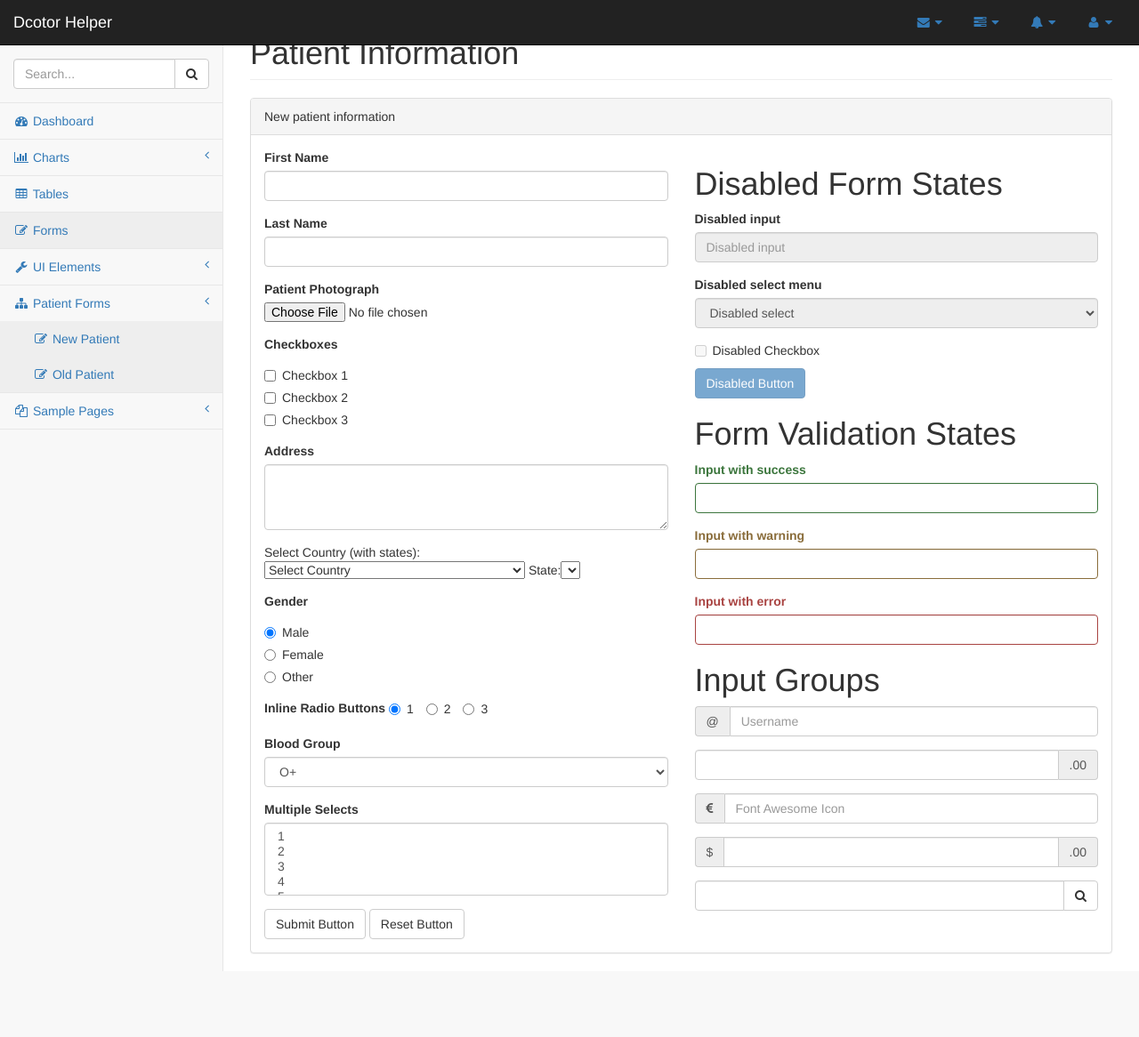
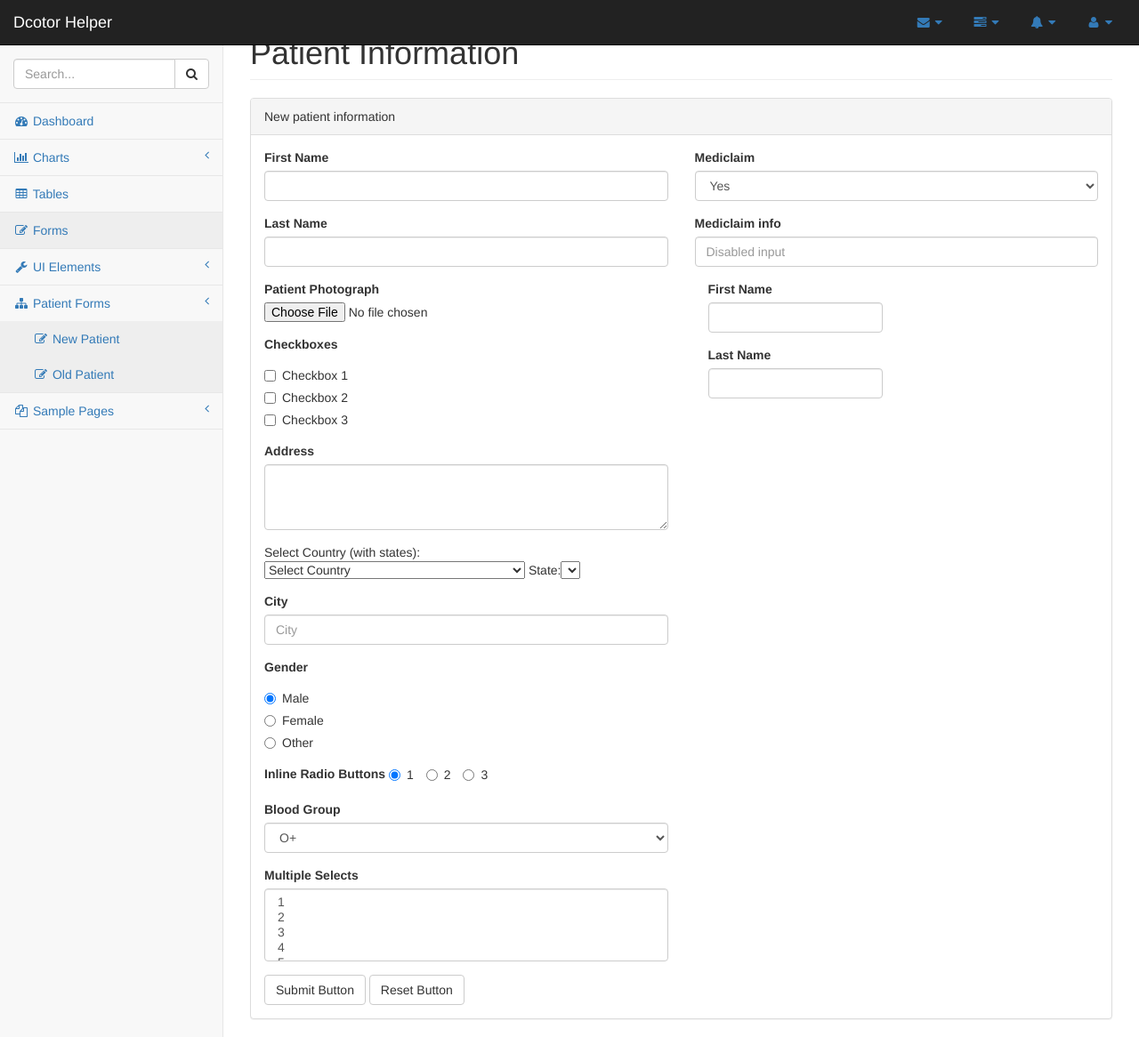
Before and after one commit to archita95/doctorhelper, a website: page pages/forms.html in a window 1280 px wide. Shown: the whole page at 89% size. Before the commit the page ends 1092 px from the top, so only its background shows below. Drawn offline with Linux system fonts and the light colour scheme.

Commit message:
modified:   pages/forms.html

```diff
--- a/pages/forms.html
+++ b/pages/forms.html
@@ -398,6 +398,10 @@
                                         </script>
                                         </div>
                                         <div class="form-group">
+                                            <label for="city">City</label>
+                                              <input class="form-control" id="city" type="text" placeholder="City">
+                                        </div>
+                                        <div class="form-group">
                                             <label>Gender</label>
                                             <div class="radio">
                                                 <label>
@@ -452,74 +456,41 @@
                                         </div>
                                         <button type="submit" class="btn btn-default">Submit Button</button>
                                         <button type="reset" class="btn btn-default">Reset Button</button>
-                                    </form>
                                 </div>
                                 <!-- /.col-lg-6 (nested) -->
                                 <div class="col-lg-6">
-                                    <h1>Disabled Form States</h1>
-                                    <form role="form">
-                                        <fieldset disabled>
                                             <div class="form-group">
-                                                <label for="disabledSelect">Disabled input</label>
-                                                <input class="form-control" id="disabledInput" type="text" placeholder="Disabled input" disabled>
+                                                <label for="mediclaim">Mediclaim</label>
+                                                <select id="mediclaim" class="form-control" onchange="changet()">
+                                                    <option value="yes">Yes</option>
+                                                    <option value="no">No</option>
+                                                </select>
                                             </div>
                                             <div class="form-group">
-                                                <label for="disabledSelect">Disabled select menu</label>
-                                                <select id="disabledSelect" class="form-control">
-                                                    <option>Disabled select</option>
-                                                </select>
+                                                <label for="mediclaim-info">Mediclaim info</label>
+                                                <input class="form-control" id="mediclaiminfo" type="text" placeholder="Disabled input">
                                             </div>
-                                            <div class="checkbox">
-                                                <label>
-                                                    <input type="checkbox">Disabled Checkbox
-                                                </label>
-                                            </div>
-                                            <button type="submit" class="btn btn-primary">Disabled Button</button>
-                                        </fieldset>
-                                    </form>
-                                    <h1>Form Validation States</h1>
-                                    <form role="form">
-                                        <div class="form-group has-success">
-                                            <label class="control-label" for="inputSuccess">Input with success</label>
-                                            <input type="text" class="form-control" id="inputSuccess">
-                                        </div>
-                                        <div class="form-group has-warning">
-                                            <label class="control-label" for="inputWarning">Input with warning</label>
-                                            <input type="text" class="form-control" id="inputWarning">
-                                        </div>
-                                        <div class="form-group has-error">
-                                            <label class="control-label" for="inputError">Input with error</label>
-                                            <input type="text" class="form-control" id="inputError">
-                                        </div>
-                                    </form>
-                                    <h1>Input Groups</h1>
-                                    <form role="form">
-                                        <div class="form-group input-group">
-                                            <span class="input-group-addon">@</span>
-                                            <input type="text" class="form-control" placeholder="Username">
-                                        </div>
-                                        <div class="form-group input-group">
-                                            <input type="text" class="form-control">
-                                            <span class="input-group-addon">.00</span>
-                                        </div>
-                                        <div class="form-group input-group">
-                                            <span class="input-group-addon"><i class="fa fa-eur"></i>
-                                            </span>
-                                            <input type="text" class="form-control" placeholder="Font Awesome Icon">
-                                        </div>
-                                        <div class="form-group input-group">
-                                            <span class="input-group-addon">$</span>
-                                            <input type="text" class="form-control">
-                                            <span class="input-group-addon">.00</span>
-                                        </div>
-                                        <div class="form-group input-group">
-                                            <input type="text" class="form-control">
-                                            <span class="input-group-btn">
-                                                <button class="btn btn-default" type="button"><i class="fa fa-search"></i>
-                                                </button>
-                                            </span>
-                                        </div>
-                                    </form>
+                                            <script type="text/javascript">
+                                            function changet()
+                                            {
+                                              if(document.getElementById("mediclaim").value=="no")
+                                                document.getElementById("mediclaiminfo").disabled='true';
+                                                else {
+                                                  document.getElementById("mediclaiminfo").disabled='';
+                                                }
+                                            }
+                                            </script>
+
+                                    <div class="col-lg-6">
+                                      <div class="form-group">
+                                          <label>First Name</label>
+                                          <input class="form-control" type="text">
+                                      </div>
+                                      <div class="form-group">
+                                          <label>Last Name</label>
+                                          <input class="form-control" type="text">
+                                      </div>
+                                    </div>
                                 </div>
                                 <!-- /.col-lg-6 (nested) -->
                             </div>
@@ -536,6 +507,7 @@
         <!-- /#page-wrapper -->
 
     </div>
+  </form>
     <!-- /#wrapper -->
 
     <!-- jQuery -->
```
